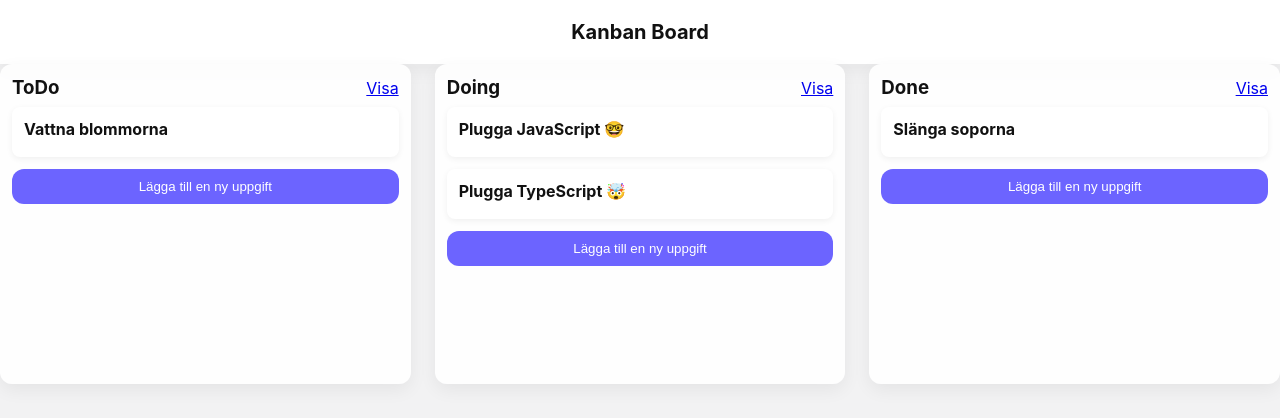
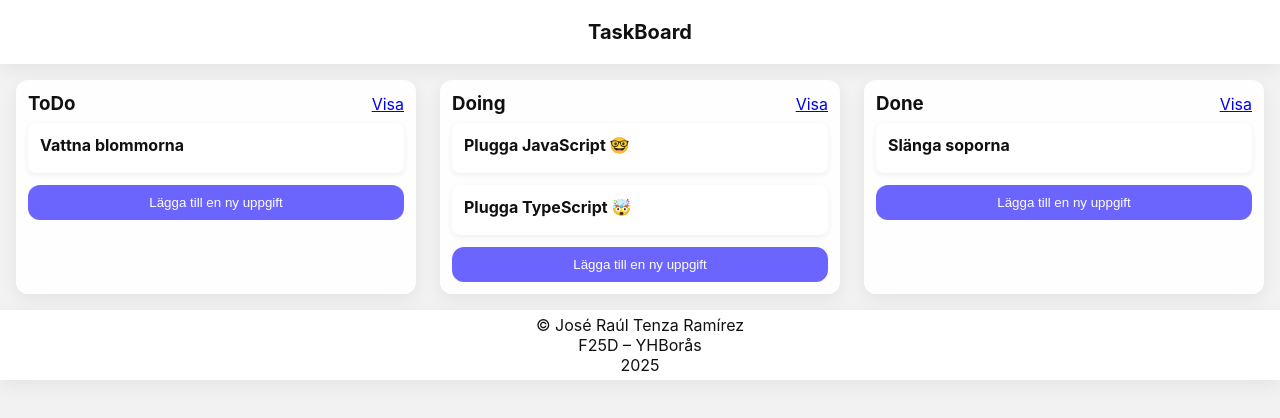
Before and after one commit to JoseRaul-TR/individuellt-react-projekt-ts, a React (Vite) app: page / in a window 1280 px wide. Shown: the top 418 px of the page. Built offline with nearby package versions, Linux system fonts and the light colour scheme.

Commit message:
Change DnD library to "@hello-pangea/dnd"

```diff
--- a/package.json
+++ b/package.json
@@ -10,9 +10,7 @@
     "preview": "vite preview"
   },
   "dependencies": {
-    "@dnd-kit/core": "^6.3.1",
-    "@dnd-kit/modifiers": "^9.0.0",
-    "@dnd-kit/sortable": "^10.0.0",
+    "@hello-pangea/dnd": "^18.0.1",
     "react": "^19.1.1",
     "react-dom": "^19.1.1",
     "react-modal": "^3.16.3",
--- a/src/App.tsx
+++ b/src/App.tsx
@@ -3,6 +3,7 @@ import Home from "./pages/Home";
 import ColumnView from "./pages/ColumnView";
 import NotFound from "./pages/NotFound";
 import TaskView from "./pages/TaskView";
+import Footer from "./components/Footer";
 
 function App() {
   const location = useLocation();
@@ -11,7 +12,7 @@ function App() {
   return (
     <div className="app">
       <header className="app-header">
-        <h1>Kanban Board</h1>
+        <h1>TaskBoard</h1>
       </header>
 
       {/* Render main routes */}
@@ -29,6 +30,8 @@ function App() {
           <Route path="/task/:taskId" element={<TaskView />} />
         </Routes>
       )}
+
+      <Footer />
     </div>
   );
 }
--- a/src/components/Board.tsx
+++ b/src/components/Board.tsx
@@ -1,60 +1,48 @@
-import { DndContext } from "@dnd-kit/core";
-import type { DragEndEvent } from "@dnd-kit/core"
+import { DragDropContext } from "@hello-pangea/dnd";
+import type { DropResult } from "@hello-pangea/dnd";
 import { useBoard } from "../context/BoardContext";
 import Column from "./Column";
 
 export default function Board() {
   const { state, dispatch } = useBoard();
 
-    function findColumnByTaskId(taskId: string) {
-        const entries = Object.entries(state.columns);
-        for (const [colId, col] of entries) {
-            if (col.taskIds.includes(taskId)) return colId;
-        }
-        return null;
+  // Main handler for drag and drop events.
+  const onDragEnd = (result: DropResult) => {
+    // Destructure the neccesary properties from the imported type "DropResult" from "@hello-pangea/dnd"
+    const { source, destination, draggableId } = result;
+
+    // A. Dropped outside of any droppable area
+    if (!destination) {
+      return;
     }
 
-    const handleDragEnd = (event: DragEndEvent) => {
-        const activeId = String(event.active.id);
-        const over = event.over?.id;
-        if (!over) return;
-        const overId = String(over);
-
-        const sourceColumnId = findColumnByTaskId(activeId);
-        if (!sourceColumnId) return;
-
-        let destColumnId: string | null = null;
-        let destIndex = 0;
-
-        // If dropping on a column droppable zone (id like 'column-col-1')
-        if (overId.startsWith('column-')) {
-            destColumnId = overId.replace('column-', '');
-            destIndex = state.columns[destColumnId].taskIds.length;
-        } else {
-            // overId is a taskId, insert before that task
-            destColumnId = findColumnByTaskId(overId);
-            if (!destColumnId) return;
-            destIndex = state.columns[destColumnId].taskIds.indexOf(overId);
+    // B. Dropped in the same place were started
+    if (
+      source.droppableId === destination.droppableId &&
+      source.index === destination.index
+    ) {
+      return;
     }
 
+    // C. Perform the move
     dispatch({
-            type: 'MOVE_TASK',
+      type: "MOVE_TASK",
       payload: {
-                taskId: activeId,
-                sourceColumnId,
-                destColumnId,
-                destIndex
+        taskId: draggableId,
+        sourceColumnId: source.droppableId,
+        destColumnId: destination.droppableId,
+        destIndex: destination.index,
       },
     });
   };
 
   return (
-        <DndContext onDragEnd={handleDragEnd}>
-            <div className="board">
+    <DragDropContext onDragEnd={onDragEnd}>
+      <section className="board">
         {state.columnOrder.map((colId) => (
           <Column key={colId} columnId={colId} />
         ))}
-            </div>
-        </DndContext>
+      </section>
+    </DragDropContext>
   );
 }
--- a/src/components/Column.tsx
+++ b/src/components/Column.tsx
@@ -1,9 +1,5 @@
 import { useState } from "react";
-import {
-  SortableContext,
-  verticalListSortingStrategy,
-} from "@dnd-kit/sortable";
-import { useDroppable } from "@dnd-kit/core";
+import { Droppable, Draggable } from "@hello-pangea/dnd";
 import { useBoard } from "../context/BoardContext";
 import TaskCard from "./TaskCard";
 import { Link } from "react-router-dom";
@@ -11,7 +7,6 @@ import { Link } from "react-router-dom";
 export default function Column({ columnId }: { columnId: string }) {
   const { state, dispatch } = useBoard();
   const column = state.columns[columnId];
-  const { setNodeRef } = useDroppable({ id: `column-${columnId}` });
 
   const [creating, setCreating] = useState(false);
   const [title, setTitle] = useState("");
@@ -24,25 +19,41 @@ export default function Column({ columnId }: { columnId: string }) {
   };
 
   return (
-    <div className="column-wrapper" ref={setNodeRef}>
+    <div className="column-wrapper">
       <div className="column">
         <div className="column-header">
           <h3>{column.title}</h3>
           <Link to={`/column/${columnId}`}>Visa</Link>
         </div>
 
-        <SortableContext
-          items={column.taskIds}
-          strategy={verticalListSortingStrategy}
-        >
-          <div className="tasks-list">
-            {column.taskIds.map((taskId) => {
-              const task = state.tasks[taskId];
-              if (!task) return null;
-              return <TaskCard key={taskId} task={task} />;
-            })}
-          </div>
-        </SortableContext>
+        <Droppable droppableId={columnId}>
+          {(provided) => (
+            <div
+            className="tasks-list"
+            ref={provided.innerRef}
+            {...provided.droppableProps}
+            >
+              {column.taskIds.map((taskId, index) => {
+                const task = state.tasks[taskId];
+                if (!task) return null;
+                return (
+                  <Draggable key={taskId} draggableId={taskId} index={index}>
+                    {(provided) => (
+                      <div
+                      ref={provided.innerRef}
+                      {...provided.draggableProps}
+                      {...provided.dragHandleProps}
+                      >
+                        <TaskCard task={task} />
+                      </div>
+                    )}
+                  </Draggable>
+                );
+              })}
+              {provided.placeholder}
+            </div>
+          )}
+        </Droppable>
 
         <div className="column-footer">
           {!creating ? (
--- /dev/null
+++ b/src/components/Footer.tsx
@@ -0,0 +1,15 @@
+export default function Footer() {
+  return (
+    <>
+      <footer className="footer">
+        <p>
+          &copy; José Raúl Tenza Ramírez
+          <br/>
+          F25D – YHBorås
+          <br/>
+          {new Date().getFullYear()}
+        </p>
+      </footer>
+    </>
+  );
+}
--- a/src/pages/Home.tsx
+++ b/src/pages/Home.tsx
@@ -2,8 +2,8 @@ import Board from "../components/Board";
 
 export default function Home() {
   return (
-    <div className="page home-page">
+    <main className="page home-page">
       <Board />
-    </div>
+    </main>
   );
 }
--- a/src/styles/base.scss
+++ b/src/styles/base.scss
@@ -1,12 +1,18 @@
 @use "variables" as *;
 
-* { box-sizing: border-box; }
+* {
+  box-sizing: border-box;
+  margin: 0;
+  padding: 0;
+}
 
 body {
   margin: 0;
   font-family: Inter, Arial, sans-serif;
   background: $bg;
   color: #111;
+  min-height: 100vh;
+  min-width: 100vw;
 }
 
 .app-header {
@@ -23,3 +29,13 @@ body {
 .app-main {
   padding: 24px;
 }
+
+footer {
+  display: flex;
+  align-items: center;
+  justify-content: center;
+  text-align: center;
+  padding: 5px;
+  background: white;
+  box-shadow: $shadow;
+}
--- a/src/styles/board.scss
+++ b/src/styles/board.scss
@@ -1,6 +1,7 @@
 @use "variables" as *;
 
 .board {
+    padding: 1em;
     display: grid;
     grid-template-columns: repeat(3, 1fr);
     gap: 24px;
--- a/src/styles/column.scss
+++ b/src/styles/column.scss
@@ -6,7 +6,7 @@
   border-radius: $radius;
   padding: 12px;
   box-shadow: $shadow;
-  min-height: 320px;
+  height: 100%;
   display: flex;
   flex-direction: column;
 }
@@ -30,7 +30,6 @@
 
 .column-footer {
   margin-top: 12px;
-
   .btn-add {
     width: 100%;
     padding: 10px;
```
Also changed, not shown: 1 other file (tests, documents, lock files or other folders). Lines whose indentation alone changed are shown as unchanged.
